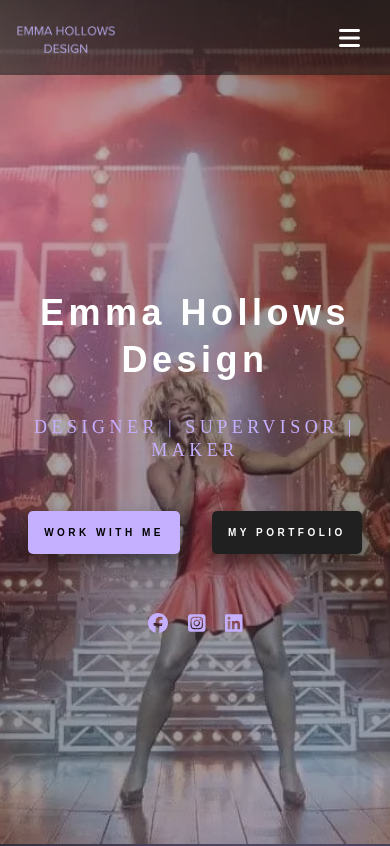
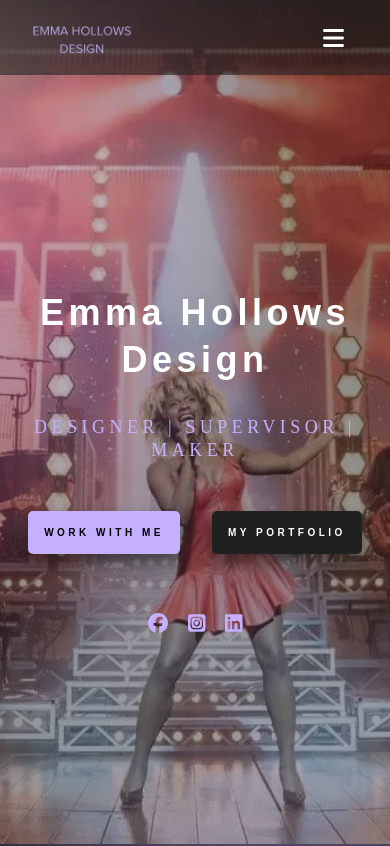
Before and after one commit to curveservices/emma-hollows-design, a React (Vite) app: page / in a window 390 px wide. Shown: the top 846 px of the page. Built offline with nearby package versions, Linux system fonts and the light colour scheme; no server answers; the database is empty.

Commit message:
Increase header padding for improved layout on larger screens

```diff
--- a/src/layout/navbar/index.scss
+++ b/src/layout/navbar/index.scss
@@ -96,7 +96,7 @@ header {
 }
 @media screen and (max-width: 1024px) {
   header {
-    padding: 0rem 1rem;
+    padding: 0rem 2rem;
     background: var(--nav);
     .logo {
       display: none;
```
